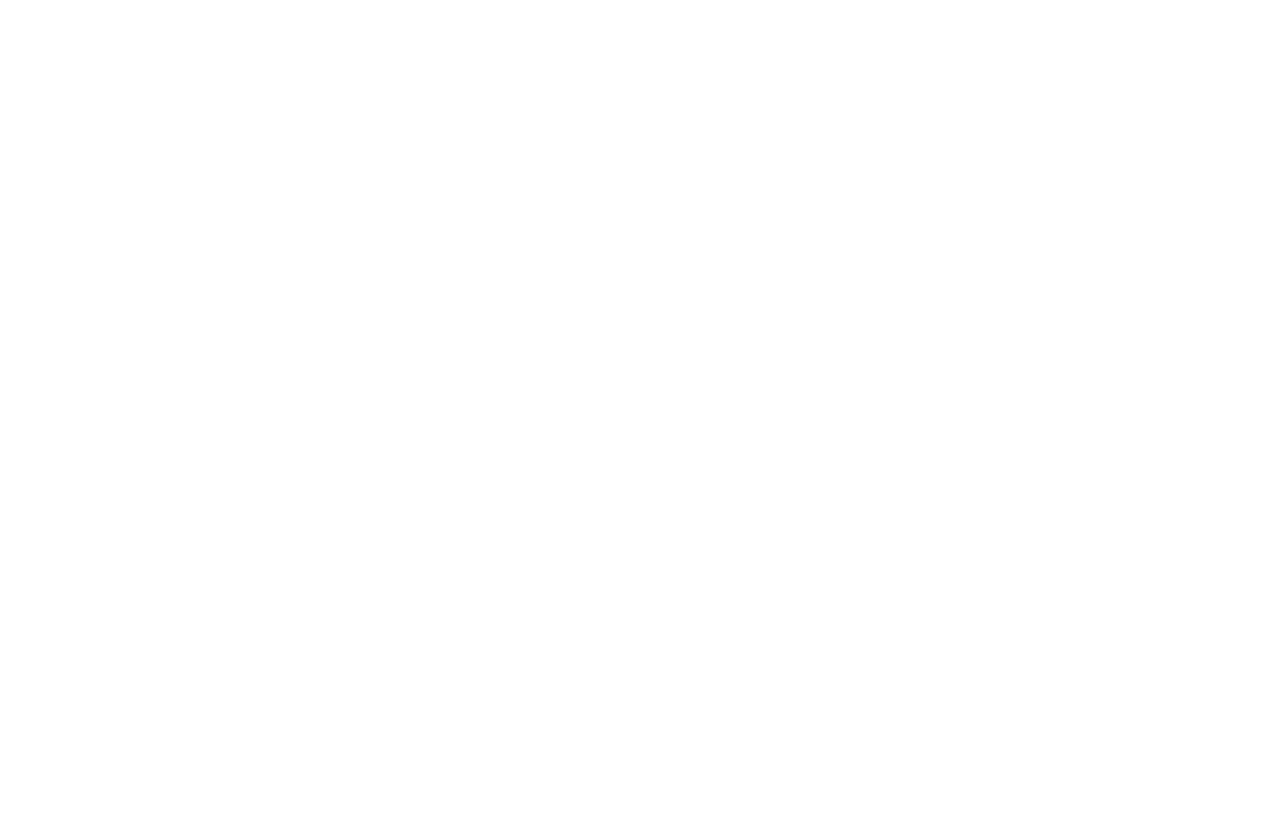
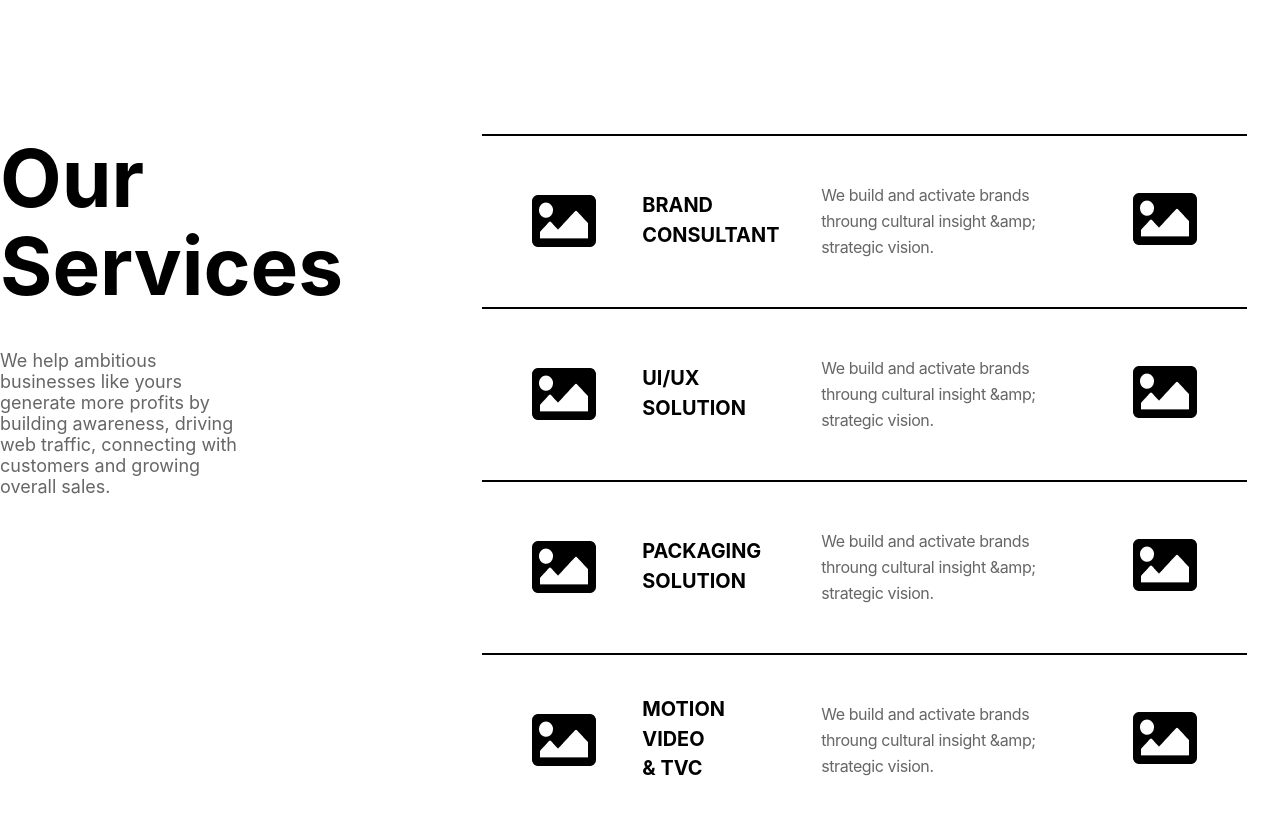
Before and after one commit to parkcheonju/portfolio, a React (Create React App) app: page / in a window 1280 px wide. Shown: the part 1280-2094 px from the top of the page. Before the commit the page ends 1254 px from the top, so only its background shows below. Built offline with nearby package versions, Linux system fonts and the light colour scheme.

Commit message:
section2 add commit

```diff
--- a/src/App.js
+++ b/src/App.js
@@ -1,12 +1,14 @@
 import "./App.css"
 import Header from "./components/Sections/Header"
 import Section1 from "./components/Sections/Section1"
+import Section2 from "./components/Sections/Section2"
 
 function App() {
   return (
     <>
     <Header />
     <Section1 />
+    <Section2 />
     </>
   );
 }
--- a/src/components/Sections/Header.js
+++ b/src/components/Sections/Header.js
@@ -5,7 +5,7 @@
   return (
     <div className="Header">
       <div className="Header_inner">
-        <div className='Header_logo'><img src='/images/logo.png' /></div>
+        <div className='Header_logo'><img src='/images/logo.png' alt='logo'/></div>
         <div className="Header_nav">
           <div className='Header_nav-container'>
             <div className='Header_nav-info' id='color-white'>HOME</div>
--- /dev/null
+++ b/src/components/Sections/Section2.js
@@ -0,0 +1,93 @@
+import React from "react";
+import "../css/Sections.css";
+
+export default function Section2() {
+  return (
+    <div className="Section2">
+      <div className="Section2_inner">
+        <div className="Section2_comtainer">
+          <div className="Section2_left">
+            <div className="Section2_left-title">
+              <h2>
+                Our
+                <br />
+                Services
+              </h2>
+            </div>
+            <div className="Section2_left-text">
+              <p>We help ambitious businesses like yours generate more profits by building awareness, driving web traffic, connecting with customers and growing overall sales.</p>
+            </div>
+          </div>
+          <div className="Section2_right">
+            <div className="Section2_right-container">
+              <div className="Section2_right-item">
+                <img src="/images/dummyicon.png" alt="icon" />
+                <div className="Section2_right-title">
+                  <h5>
+                    BRAND
+                    <br />
+                    CONSULTANT
+                  </h5>
+                </div>
+                <div className="Section2_right-content">
+                  <p> We build and activate brands throung cultural insight &amp;amp; strategic vision.</p>
+                </div>
+                <div className="Section2_right-link">
+                  <img src="/images/dummyicon.png" alt="linkicon" />
+                </div>
+              </div>
+              <div className="Section2_right-item">
+                <img src="/images/dummyicon.png" alt="icon" />
+                <div className="Section2_right-title">
+                  <h5>
+                    UI/UX
+                    <br />
+                    SOLUTION
+                  </h5>
+                </div>
+                <div className="Section2_right-content">
+                  <p> We build and activate brands throung cultural insight &amp;amp; strategic vision.</p>
+                </div>
+                <div className="Section2_right-link">
+                  <img src="/images/dummyicon.png" alt="linkicon" />
+                </div>
+              </div>
+              <div className="Section2_right-item">
+                <img src="/images/dummyicon.png" alt="icon" />
+                <div className="Section2_right-title">
+                  <h5>
+                    PACKAGING
+                    <br />
+                    SOLUTION
+                  </h5>
+                </div>
+                <div className="Section2_right-content">
+                  <p> We build and activate brands throung cultural insight &amp;amp; strategic vision.</p>
+                </div>
+                <div className="Section2_right-link">
+                  <img src="/images/dummyicon.png" alt="linkicon" />
+                </div>
+              </div>
+              <div className="Section2_right-item">
+                <img src="/images/dummyicon.png" alt="icon" />
+                <div className="Section2_right-title">
+                  <h5>
+                    MOTION VIDEO
+                    <br />
+                    &amp; TVC
+                  </h5>
+                </div>
+                <div className="Section2_right-content">
+                  <p> We build and activate brands throung cultural insight &amp;amp; strategic vision.</p>
+                </div>
+                <div className="Section2_right-link">
+                  <img src="/images/dummyicon.png" alt="linkicon" />
+                </div>
+              </div>
+            </div>
+          </div>
+        </div>
+      </div>
+    </div>
+  );
+}
--- a/src/components/css/Sections.css
+++ b/src/components/css/Sections.css
@@ -1,39 +1,45 @@
-/*================= Section1 start =================*/
-.Section1{
+/*=============== Section1 start ===============*/
+
+.Section1 {
   background-color: #fa4529;
 }
-.Section1_inner{
+
+.Section1_inner {
   max-width: 1550px;
   height: 140vh;
   margin: 0 auto;
   display: flex;
 }
-.Section1_left{
+
+.Section1_left {
   width: 70%;
   margin-top: 80px;
   display: flex;
   flex-direction: column;
-  justify-content: space-around;
+  justify-content: space-between;
 }
-.Section1_right{
+
+.Section1_right {
   width: 30%;
 }
 
-.Section1_left-title{
+.Section1_left-title {
   width: 80%;
   margin-left: 20px;
 }
-.Section1_left-title h1{
+
+.Section1_left-title h1 {
   font-size: 230px;
 }
 
-.Section1_left-text1{
+.Section1_left-text1 {
   width: 80%;
   height: 120px;
   margin-left: 20px;
   align-items: center;
 }
-.Section1_left-text1 p{
+
+.Section1_left-text1 p {
   font-size: 40px;
   font-weight: 700;
   line-height: 1.3;
@@ -41,38 +47,41 @@
   color: white;
 }
 
-
-.Section1_left-text2{
+.Section1_left-text2 {
   width: 80%;
   height: 170px;
   padding-top: 50px;
   margin-left: 20px;
 }
-.Section1_left-text2 p{
+
+.Section1_left-text2 p {
   font-size: 4.375rem;
   line-height: 1.1;
   font-weight: 800;
   color: white;
   margin: 0 0 1.875rem;
 }
-.Section1_left-text3{
+
+.Section1_left-text3 {
   width: 60%;
   padding: 40px 0 20px 0;
   border-bottom: 2px solid black;
   margin-left: 20px;
 }
 
-.Section1_left-text4{
+.Section1_left-text4 {
   width: 50%;
   height: 100px;
   margin-left: 20px;
 }
-.Section1_left-text4 p{
+
+.Section1_left-text4 p {
   font-size: 1.5rem;
   line-height: 1.4;
   margin: 0 0 1.875rem;
 }
-.Section1_left-site{
+
+.Section1_left-site {
   width: 50%;
   height: 100px;
   margin: 100px 0 0 20px;
@@ -80,13 +89,82 @@
   flex-wrap: wrap;
   align-content: space-around;
 }
-.Section1_left-btn{
+
+.Section1_left-btn {
   width: 80px;
   text-align: center;
   padding: 23px 45px;
   border: 1px solid black;
 }
 
+/*=============== Section1 end ===============*/
+/*=============== Section2 start ===============*/
+.Section2_inner {
+  max-width: 1550px;
+  height: 690px;
+  margin: 0 auto;
+}
+.Section2_comtainer {
+  height: 100%;
+  padding: 160px 0;
+  display: flex;
+}
+.Section2_left {
+  width: 30%;
+  display: flex;
+  flex-direction: column;
+}
+.Section2_left-title h2 {
+  font-size: 5rem;
+  font-weight: 700;
+  line-height: 1.1;
+}
+.Section2_left-text {
+  width: 70%;
+  margin-top: 40px;
+}
+.Section2_left-text p {
+  margin: 0 0 1.875rem;
+  font-size: 1.125rem;
+  color: #666666;
+}
 
+.Section2_right {
+  width: 100%;
+  margin-left: 8.3%;
+}
 
-/*================= Section1 end =================*/
+.Section2_right-container {
+  width: 100%;
+  height: 100%;
+  display: flex;
+  flex-direction: column;
+  flex-wrap: wrap;
+  align-content: space-around;
+  justify-content: space-between;
+}
+
+.Section2_right-item {
+  width: 80%;
+  height: 10%;
+  padding: 50px;
+  border-top: 2px solid black;
+  display: flex;
+  justify-content: space-between;
+  align-items: center;
+}
+.Section2_right-title {
+  width: 20%;
+  font-size: 1.5rem;
+  font-weight: 700;
+  line-height: 1.5;
+  text-transform: uppercase;
+}
+.Section2_right-content {
+  width: 40%;
+  font-size: 1rem;
+  letter-spacing: -.025em;
+  line-height: 1.625;
+  color: #666;
+}
+/*=============== Section2 end ===============*/
```
Also changed, not shown: public/images/dummyicon.png (added).
